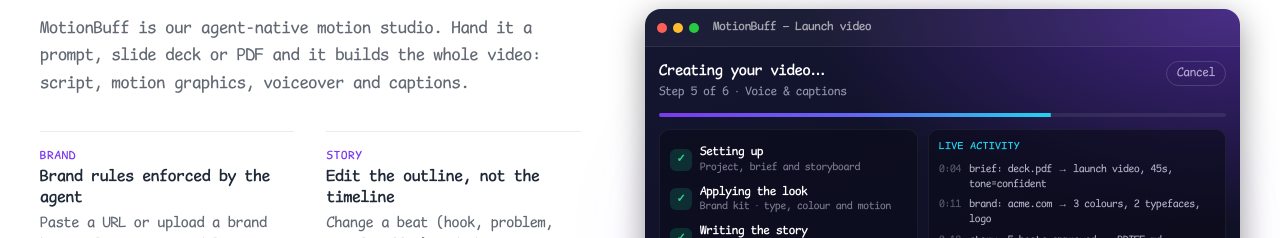
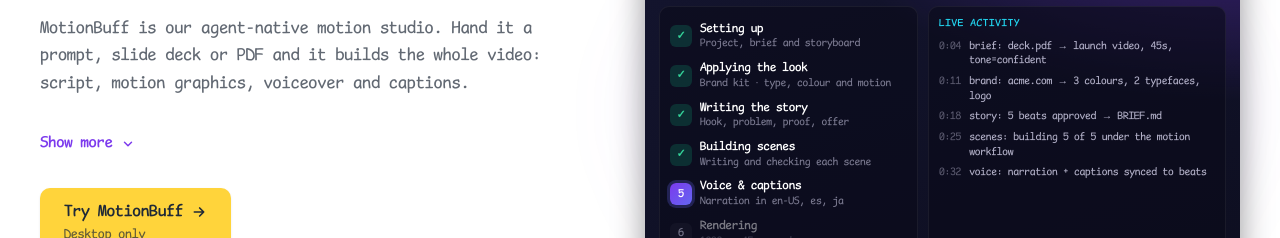
Before and after one commit to dieharders/homebrew-ai-website, a Next.js app: page / in a window 1280 px wide. Shown: the part 1980-2218 px from the top of the page. Built offline with nearby package versions, Linux system fonts and the light colour scheme.

Commit message:
add toggle to reveal more items

```diff
--- a/blocks/AppSpotlights.module.css
+++ b/blocks/AppSpotlights.module.css
@@ -122,6 +122,18 @@
   }
 }
 
+/* "Show more" toggle for the feature cards. */
+.moreToggle {
+  margin-bottom: var(--space-6);
+  font-size: 0.95rem;
+  color: var(--app-accent);
+}
+
+.moreToggle:hover {
+  text-decoration: underline;
+  text-underline-offset: 3px;
+}
+
 .feature {
   padding-top: var(--space-4);
   border-top: 1px solid var(--border-color);
--- a/blocks/AppSpotlights.tsx
+++ b/blocks/AppSpotlights.tsx
@@ -2,6 +2,7 @@ import type { CSSProperties, ReactNode } from "react";
 import Link from "next/link";
 import styles from "./AppSpotlights.module.css";
 import Section from "@/components/Section";
+import RevealMore from "@/components/RevealMore";
 import { lilita_one } from "fonts/fonts";
 import { cx } from "../utils/common";
 import { APPS, STATUS_LABEL } from "@/data/apps";
@@ -50,6 +51,9 @@ export default function AppSpotlights(p: {
               </div>
 
               <div className={styles.details}>
+                {/* Collapsed visually only: the cards are still in the HTML
+                    for crawlers. */}
+                <RevealMore buttonClassName={styles.moreToggle}>
                   <dl className={styles.features}>
                     {app.features.map((f) => (
                       <div key={f.label} className={styles.feature}>
@@ -61,6 +65,7 @@ export default function AppSpotlights(p: {
                       </div>
                     ))}
                   </dl>
+                </RevealMore>
 
                 <div className={styles.footer}>
                   {live ? (
--- /dev/null
+++ b/components/RevealMore.module.css
@@ -0,0 +1,45 @@
+/* Height animation without measuring: a single grid row going 0fr -> 1fr. */
+.region {
+  display: grid;
+  grid-template-rows: 0fr;
+  opacity: 0;
+  transition:
+    grid-template-rows var(--transition-slow),
+    opacity var(--transition-slow);
+}
+
+.region.open {
+  grid-template-rows: 1fr;
+  opacity: 1;
+}
+
+.inner {
+  min-height: 0;
+  overflow: hidden;
+}
+
+.toggle {
+  display: inline-flex;
+  align-items: center;
+  gap: var(--space-2);
+  padding: 0;
+  border: none;
+  background: none;
+  font-weight: 700;
+  cursor: pointer;
+}
+
+.chevron {
+  transition: transform var(--transition-smooth);
+}
+
+.toggle[aria-expanded="true"] .chevron {
+  transform: rotate(180deg);
+}
+
+@media (prefers-reduced-motion: reduce) {
+  .region,
+  .chevron {
+    transition: none;
+  }
+}
--- /dev/null
+++ b/components/RevealMore.tsx
@@ -0,0 +1,61 @@
+"use client";
+
+import { useId, useState, type ReactNode } from "react";
+import styles from "./RevealMore.module.css";
+import { cx } from "@/utils/common";
+
+/**
+ * Collapses its children behind a "Show more" toggle and animates them open.
+ *
+ * SEO-safe by design: the children are always rendered into the server HTML
+ * (never conditionally mounted), and collapsing is purely visual — a 0fr grid
+ * row with overflow clipped. Crawlers and LLMs reading the HTML get the full
+ * text. While collapsed the region is `inert`, so keyboard and screen-reader
+ * users don't land on content they can't see.
+ */
+export default function RevealMore(p: {
+  children: ReactNode;
+  moreLabel?: string;
+  lessLabel?: string;
+  className?: string;
+  buttonClassName?: string;
+}) {
+  const [open, setOpen] = useState(false);
+  const id = useId();
+
+  return (
+    <div className={p.className}>
+      <div
+        id={id}
+        className={cx(styles.region, open && styles.open)}
+        inert={!open}
+      >
+        <div className={styles.inner}>{p.children}</div>
+      </div>
+
+      <button
+        type="button"
+        className={cx(styles.toggle, p.buttonClassName)}
+        aria-expanded={open}
+        aria-controls={id}
+        onClick={() => setOpen((o) => !o)}
+      >
+        {open ? (p.lessLabel ?? "Show less") : (p.moreLabel ?? "Show more")}
+        <svg
+          className={styles.chevron}
+          width="14"
+          height="14"
+          viewBox="0 0 24 24"
+          fill="none"
+          stroke="currentColor"
+          strokeWidth="2.5"
+          strokeLinecap="round"
+          strokeLinejoin="round"
+          aria-hidden="true"
+        >
+          <polyline points="6 9 12 15 18 9" />
+        </svg>
+      </button>
+    </div>
+  );
+}
```
Lines whose indentation alone changed are shown as unchanged.
